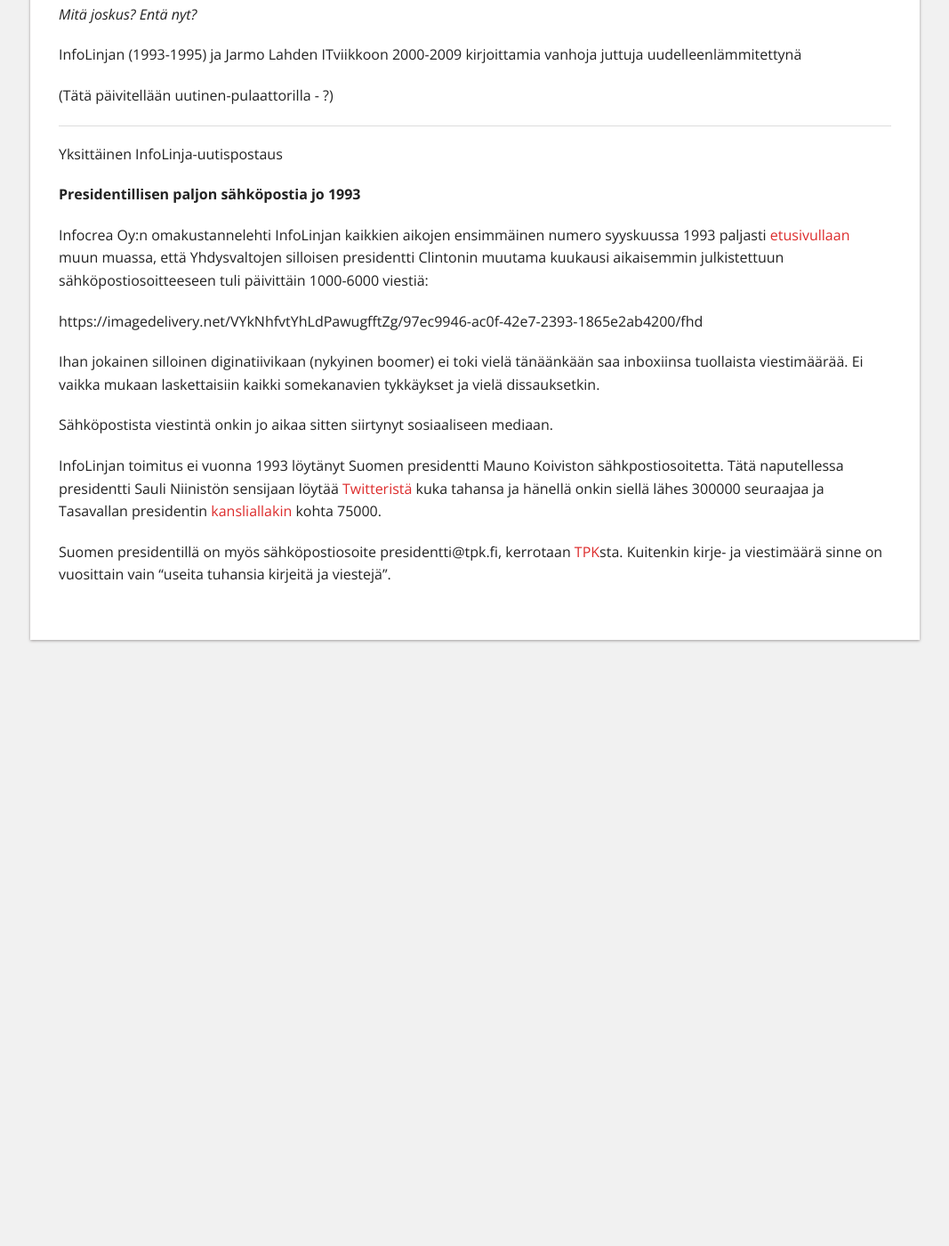
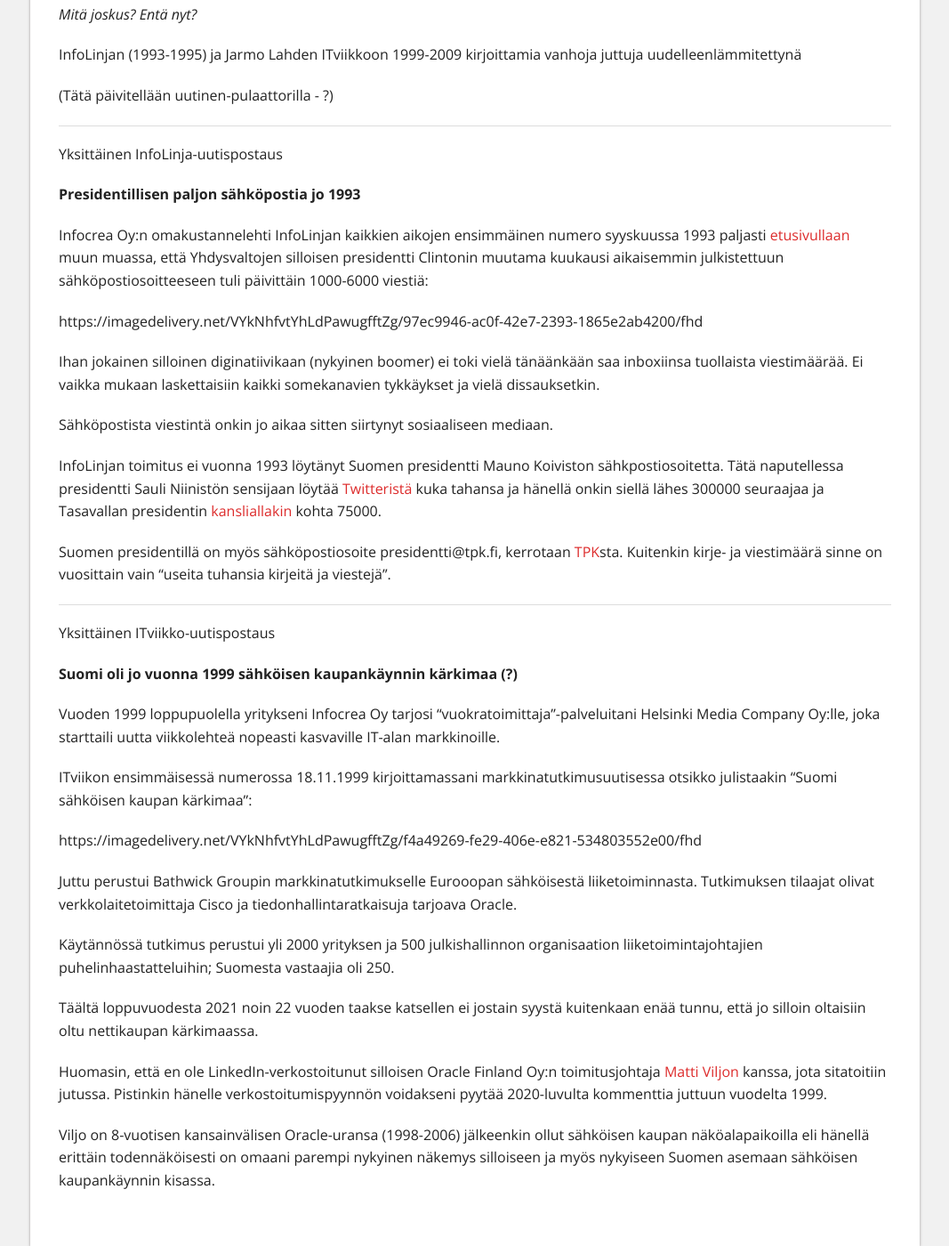
Before and after one commit to Pyppe/infocrea.fi, a Jekyll site: the page built from uutta-sisaltoa.md, in a window 1280 px wide and 1400 px high, scrolled down 2541 px. Shown: the whole window at 89% size, without its empty margins (106-1173 px from the left). Built offline with Jekyll 4.4.1, drawn with Linux system fonts in a browser that asks for light colours; some of the changed text lies outside the part shown.

Commit message:
Uutta sisältöä v 10

```diff
--- a/uutta-sisaltoa.md
+++ b/uutta-sisaltoa.md
@@ -24,7 +24,7 @@
 
 [*Blogi*]ssa Jarmo avautuu säännöllisen epäsäännöllisesti milloin mistäkin itselleen ja ehkä joskus yleisemminkin ajankohtaisesta tai kiinnostavasta asiasta.
 
-*[En/Uu]tiset*-sivulla on ideana, että siellä herätellään eloon wanhoja Infocrea Oy:n vuonna 1993-1995 julkaiseman InfoLinja-lehden sekä Jarmo Lahden [ITviikko](https://fi.wikipedia.org/wiki/It-viikko)-lehteen vuosina 2000-2009 kirjoittamia juttuja tai juttujen aiheita. Tai jos eivät ole vielä kuolleita, niin katsotaan asiaa uudelleen ja uudesta ajan avartamasta näkövinkkelistä.
+*[En/Uu]tiset*-sivulla on ideana, että siellä herätellään eloon wanhoja Infocrea Oy:n vuonna 1993-1995 julkaiseman InfoLinja-lehden sekä Jarmo Lahden [ITviikko](https://fi.wikipedia.org/wiki/It-viikko)-lehteen vuosina 1999-2009 kirjoittamia juttuja tai juttujen aiheita. Tai jos eivät ole vielä kuolleita, niin katsotaan asiaa uudelleen tai uudesta ajan avartamasta näkövinkkelistä.
 
 https://imagedelivery.net/VYkNhfvtYhLdPawugfftZg/92b96c9b-fea9-4aa7-b6bb-374587cdcc00/public
 
@@ -83,7 +83,7 @@
 
 *Mitä joskus? Entä nyt?*
 
-InfoLinjan (1993-1995) ja Jarmo Lahden ITviikkoon 2000-2009 kirjoittamia vanhoja juttuja uudelleenlämmitettynä
+InfoLinjan (1993-1995) ja Jarmo Lahden ITviikkoon 1999-2009 kirjoittamia vanhoja juttuja uudelleenlämmitettynä
 
 (Tätä päivitellään uutinen-pulaattorilla - ?)
 
@@ -104,3 +104,25 @@
 InfoLinjan toimitus ei vuonna 1993 löytänyt Suomen presidentti Mauno Koiviston sähkpostiosoitetta. Tätä naputellessa presidentti Sauli Niinistön sensijaan löytää [Twitteristä](https://twitter.com/niinisto) kuka tahansa ja hänellä onkin siellä lähes 300000 seuraajaa ja Tasavallan presidentin [kansliallakin](https://twitter.com/TPKanslia) kohta 75000.
 
 Suomen presidentillä on myös sähköpostiosoite presidentti@tpk.fi, kerrotaan [TPK](https://www.presidentti.fi/kanslia-ja-yhteystiedot/tasavallan-presidentti/)sta. Kuitenkin kirje- ja viestimäärä sinne on vuosittain vain "useita tuhansia kirjeitä ja viestejä".
+
+----
+
+Yksittäinen ITviikko-uutispostaus
+
+**Suomi oli jo vuonna 1999 sähköisen kaupankäynnin kärkimaa (?)**
+
+Vuoden 1999 loppupuolella yritykseni Infocrea Oy tarjosi "vuokratoimittaja"-palveluitani Helsinki Media Company Oy:lle, joka starttaili uutta viikkolehteä nopeasti kasvaville IT-alan markkinoille.
+
+ITviikon ensimmäisessä numerossa 18.11.1999 kirjoittamassani markkinatutkimusuutisessa otsikko julistaakin "Suomi sähköisen kaupan kärkimaa":
+
+https://imagedelivery.net/VYkNhfvtYhLdPawugfftZg/f4a49269-fe29-406e-e821-534803552e00/fhd
+
+Juttu perustui Bathwick Groupin markkinatutkimukselle Eurooopan sähköisestä liiketoiminnasta. Tutkimuksen tilaajat olivat verkkolaitetoimittaja Cisco ja tiedonhallintaratkaisuja tarjoava Oracle.
+
+Käytännössä tutkimus perustui yli 2000 yrityksen ja 500 julkishallinnon organisaation liiketoimintajohtajien puhelinhaastatteluihin; Suomesta vastaajia oli 250.
+
+Täältä loppuvuodesta 2021 noin 22 vuoden taakse katsellen ei jostain syystä kuitenkaan enää tunnu, että jo silloin oltaisiin oltu nettikaupan kärkimaassa.
+
+Huomasin, että en ole LinkedIn-verkostoitunut silloisen Oracle Finland Oy:n toimitusjohtaja [Matti Viljon](https://www.linkedin.com/in/matti-viljo-32307722/) kanssa, jota sitatoitiin jutussa. Pistinkin hänelle verkostoitumispyynnön voidakseni pyytää 2020-luvulta kommenttia juttuun vuodelta 1999.
+
+Viljo on 8-vuotisen kansainvälisen Oracle-uransa (1998-2006) jälkeenkin ollut sähköisen kaupan näköalapaikoilla eli hänellä erittäin todennäköisesti on omaani parempi nykyinen näkemys silloiseen ja myös nykyiseen Suomen asemaan sähköisen kaupankäynnin kisassa.
```
